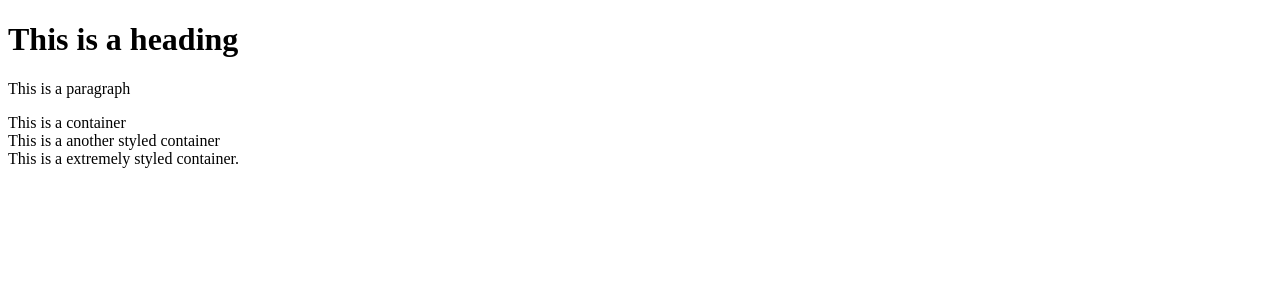
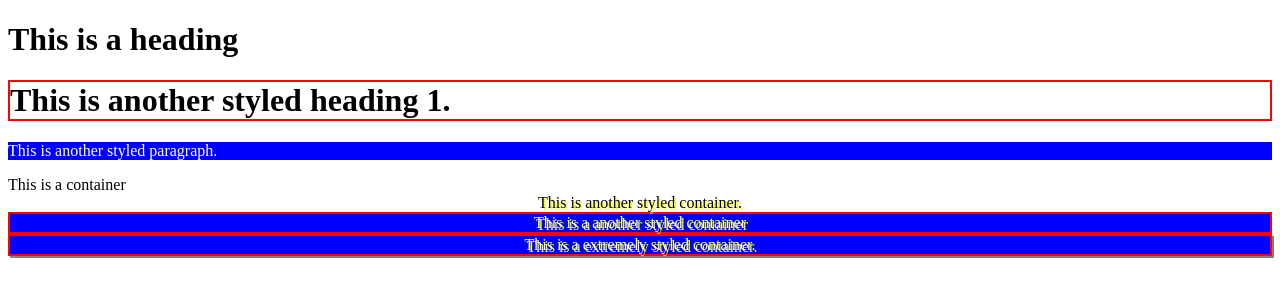
Before and after one commit to ibrahimh61/WebDeb25-26, a plain HTML site: page WDLesson2_2Practical/index.html in a window 1280 px wide. Drawn offline with Linux system fonts and the light colour scheme.

Commit message:
hsgdrfjv jb cjnkjnck ickzxjnc

```diff
--- a/WDLesson2_2Practical/index.html
+++ b/WDLesson2_2Practical/index.html
@@ -15,21 +15,25 @@
     <!-- Challenge 1: Create another heading 1 with the text "This is another styled heading 1."
          Add a class of "highlight" to the heading 1
     -->
-    <p> This is a paragraph </p>
+         <h1 class="highlight">This is another styled heading 1.</h1>
+
     <!-- Challenge 2: Create another paragraph with the text "This is another styled paragraph."
          Add a class of "info" to the paragraph
     -->
+    <p class="info"> This is another styled paragraph. </p>
+    <div> This is a container </div>
 
-    <div> This is a container </div>
     <!-- Challenge 3: Create another container with the text "This is another styled container."
          Add a class of "special" to the container
     -->
+    <div class="special"> This is another styled container. </div>
 
     <!-- Challenge 4: Give the container below a class of info, highlight and special-->
-    <div> This is a another styled container </div>
+
+    <div class="info highlight special"> This is a another styled container </div>
 
     <!-- Challenge Bonus: Give the container below a class of info, highlight, special and shadow-->
-    <div> This is a extremely styled container. </div>
+    <div class="info highlight special shadow"> This is a extremely styled container. </div>
 
     <!-- All other Challenges are in style.css -->
   </body>
```
